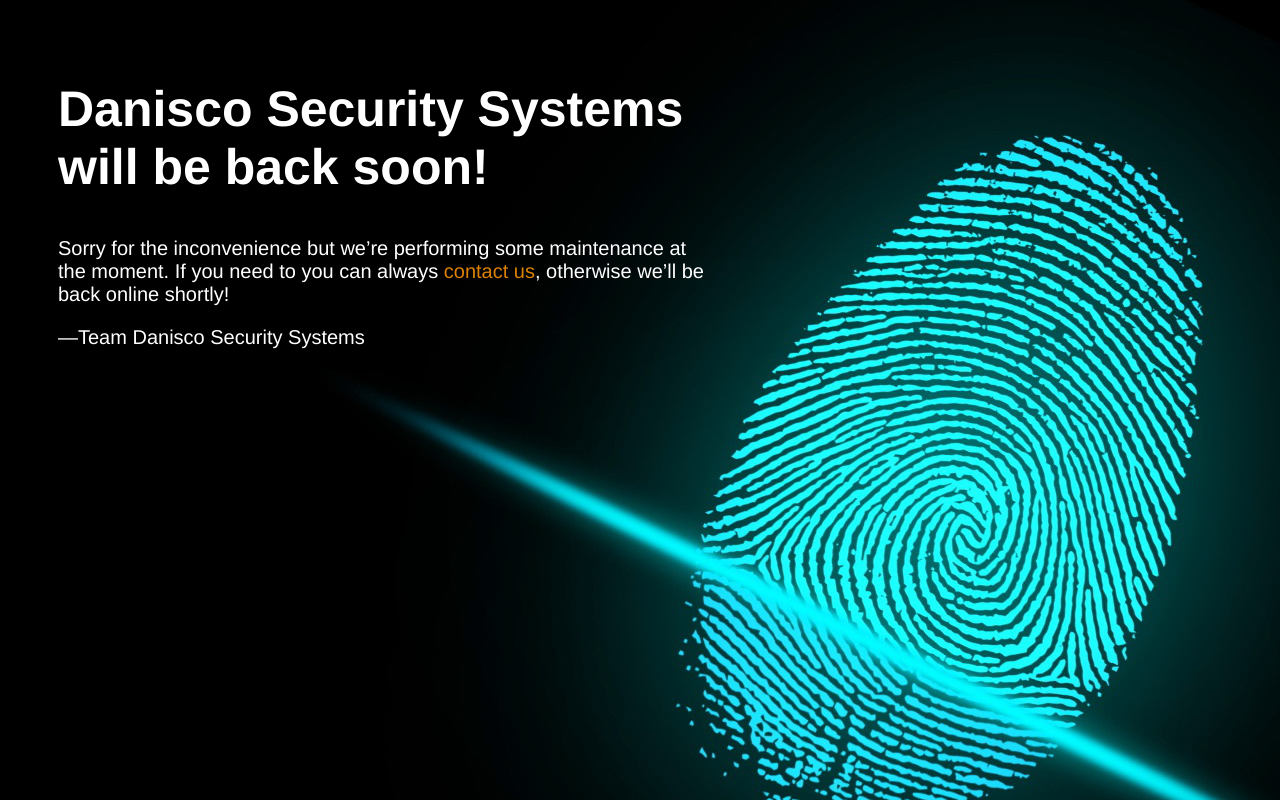
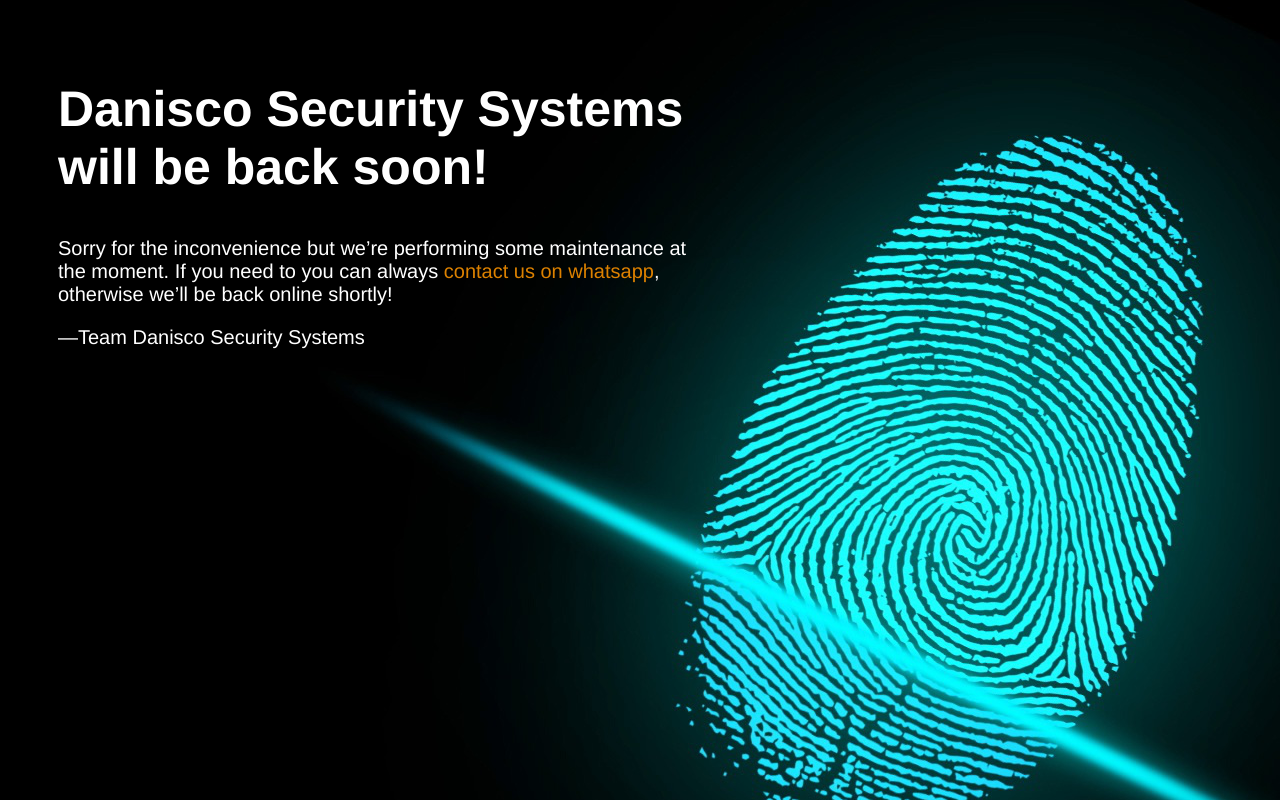
Before and after one commit to sarannng/daniscowebsite, a plain HTML site: page index.html in a window 1280 px wide. Drawn offline with Linux system fonts and the light colour scheme.

Commit message:
Whatsapp added

```diff
--- a/index.html
+++ b/index.html
@@ -12,7 +12,7 @@
 <article  style="margin-left: 50px">
     <h1>Danisco Security Systems will be back soon!</h1>
     <div>
-        <p>Sorry for the inconvenience but we&rsquo;re performing some maintenance at the moment. If you need to you can always <a href="https://wa.me/918226088852?text=I%27d%20like%20to%20chat%20with%20you">contact us</a>, otherwise we&rsquo;ll be back online shortly!</p>
+        <p>Sorry for the inconvenience but we&rsquo;re performing some maintenance at the moment. If you need to you can always <a href="https://wa.me/918226088852?text=I%27d%20like%20to%20chat%20with%20you">contact us on whatsapp</a>, otherwise we&rsquo;ll be back online shortly!</p>
         <p>&mdash;Team Danisco Security Systems</p>
     </div>
 </article>
```
